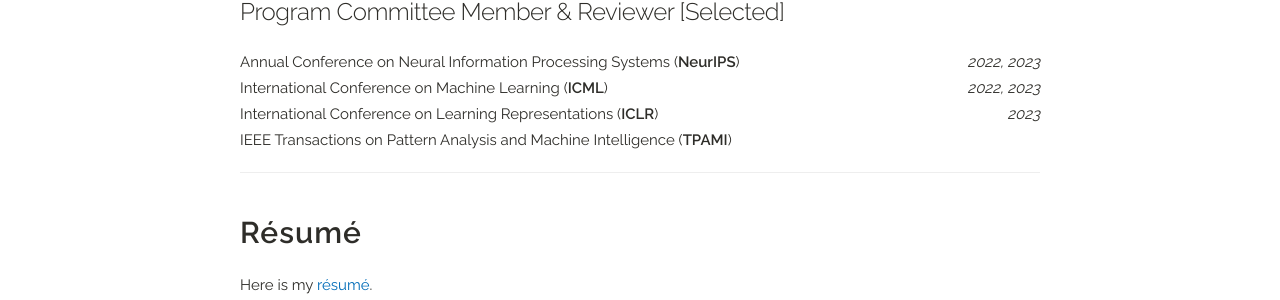
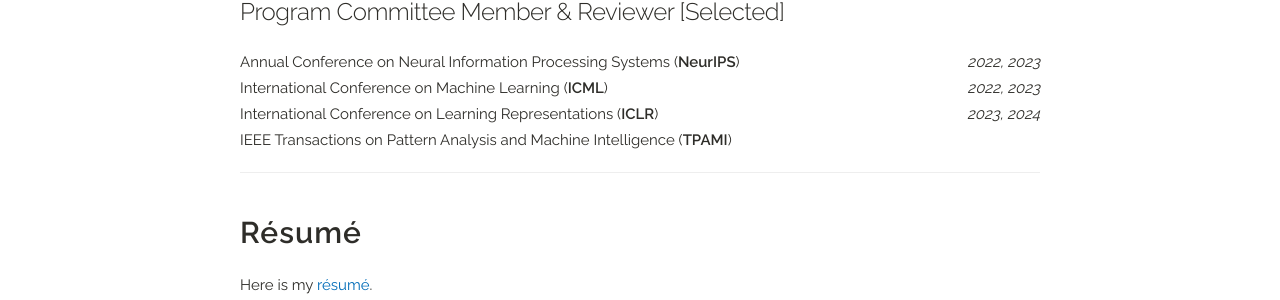
Before and after one commit to YKQ98/YKQ98.github.io, a Jekyll site: the page built from index.html, in a window 1280 px wide and 900 px high, scrolled down 3173 px. Shown: the part 155-455 px from the top of the window. Built offline with Jekyll 4.4.1, drawn with Linux system fonts in a browser that asks for light colours; a style sheet for code colours, icons or effects is not loaded.

Commit message:
Update services.yaml

```diff
--- a/_data/services.yaml
+++ b/_data/services.yaml
@@ -8,7 +8,7 @@ reviewers:
    year: "2022, 2023"
 
  - venue: "International Conference on Learning Representations (<b>ICLR</b>)"
-   year: "2023"
+   year: "2023, 2024"
 
  - venue: "IEEE Transactions on Pattern Analysis and Machine Intelligence (<b>TPAMI</b>)"
    year: ""
```
